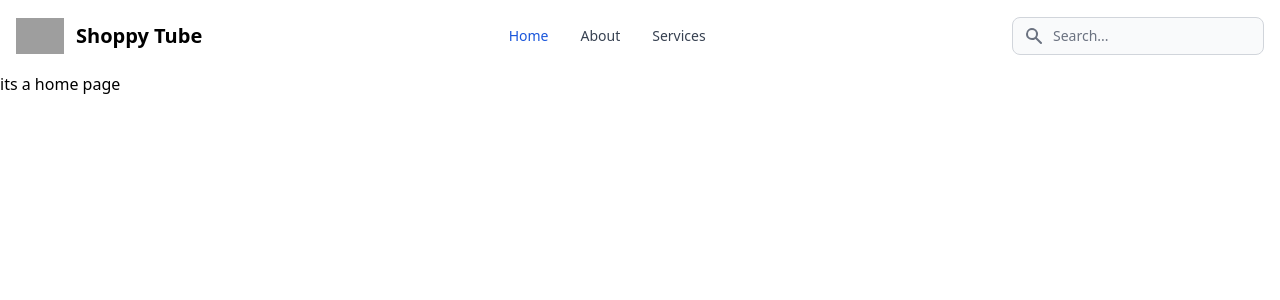
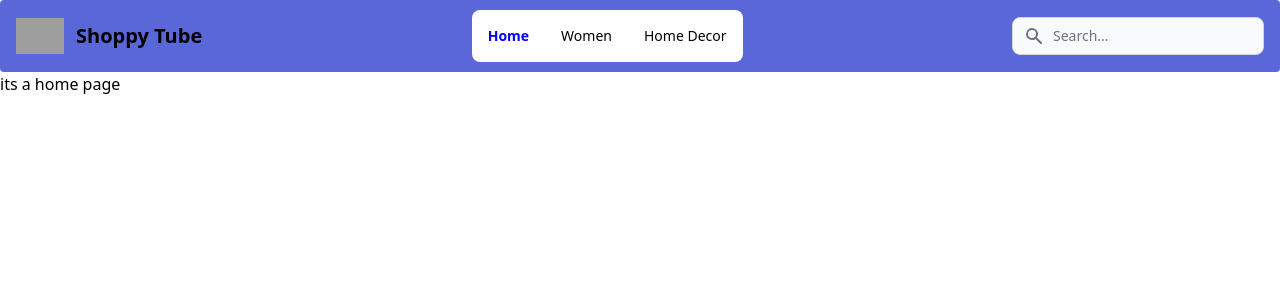
Before and after one commit to neithalrajpurohit/ShoppyTube, a React (Create React App) app: page / in a window 1280 px wide. Shown: the top 300 px of the page. Built offline with nearby package versions, Linux system fonts and the light colour scheme; grey boxes are pictures that could not be loaded.

Commit message:
settingCategories&Products

```diff
--- a/src/App.js
+++ b/src/App.js
@@ -1,12 +1,18 @@
 import "./App.css";
 import Home from "./Components/Home";
 import Header from "./Components/Header";
+import Women from "./Components/Women";
+import Homedecor from "./Components/Homedecor";
+import ProductList from "./Components/ProductList";
 import { Route, Routes } from "react-router-dom";
 function App() {
   return (
     <div>
       <Routes>
         <Route path="/" element={<Home />} />
+        <Route path="/women" element={<Women />} />
+        <Route path="/homedecor" element={<Homedecor />} />
+        <Route path="/product/:categoryId" element={<ProductList />} />
       </Routes>
     </div>
   );
--- /dev/null
+++ b/src/Components/CategoryCard.jsx
@@ -0,0 +1,29 @@
+import React from "react";
+import { useNavigate } from "react-router-dom";
+
+const CategoryCard = ({ id, title, imageUrl }) => {
+  const navigate = useNavigate();
+  console.log(imageUrl);
+  return (
+    <div
+      className="w-[300px] h-[400px] bg-white border cursor-pointer border-gray-200 rounded-lg shadow dark:bg-gray-800 dark:border-gray-700"
+      onClick={() => navigate(`/product/${id}`)}>
+      <div className="w-[300px] h-[300px]">
+        <img className="rounded-t-lg w-full h-full " src={imageUrl} alt="" />
+      </div>
+
+      <div className="p-5">
+        <h5 className="mb-2 text-2xl font-bold tracking-tight text-gray-900 dark:text-white">
+          {title}
+        </h5>
+
+        {/* <p className="mb-3 font-normal text-gray-700 dark:text-gray-400">
+          Here are the biggest enterprise technology acquisitions of 2021 so
+          far, in reverse chronological order.
+        </p> */}
+      </div>
+    </div>
+  );
+};
+
+export default CategoryCard;
--- a/src/Components/Header.jsx
+++ b/src/Components/Header.jsx
@@ -1,18 +1,13 @@
 import React from "react";
-import { getCategories } from "../features/Category/CategorySlice";
-import { useSelector, useDispatch } from "react-redux";
-import { useEffect } from "react";
-import { Link } from "react-router-dom";
+
+import { NavLink } from "react-router-dom";
+import useCategories from "../CustomHooks/useCategories";
+
 const Header = () => {
-  const dispatch = useDispatch();
-  const category = useSelector((state) => state.category);
+  const [WomenCategory, decorCategory] = useCategories();
 
-  useEffect(() => {
-    dispatch(getCategories());
-  }, []);
-  console.log(category);
   return (
-    <nav className="bg-white border-gray-200 px-2 sm:px-4 py-2.5 rounded dark:bg-gray-900">
+    <nav className="bg-[#5a67d8] border-gray-200 px-2 sm:px-4 py-2.5 rounded dark:bg-gray-900">
       <div className="container flex flex-wrap items-center justify-between mx-auto">
         <a href="https://flowbite.com/" className="flex items-center">
           <img
@@ -116,26 +111,44 @@ const Header = () => {
           </div>
           <ul className="flex flex-col p-4 mt-4 border border-gray-100 rounded-lg bg-gray-50 md:flex-row md:space-x-8 md:mt-0 md:text-sm md:font-medium md:border-0 md:bg-white dark:bg-gray-800 md:dark:bg-gray-900 dark:border-gray-700">
             <li>
-              <a
-                href="#"
+              <NavLink
+                style={({ isActive }) => {
+                  return {
+                    color: isActive ? "blue" : "black",
+                    fontWeight: isActive ? "bold" : "normal",
+                  };
+                }}
+                to="/"
                 className="block py-2 pl-3 pr-4 text-white bg-blue-700 rounded md:bg-transparent md:text-blue-700 md:p-0 dark:text-white"
                 aria-current="page">
                 Home
-              </a>
+              </NavLink>
             </li>
             <li>
-              <a
-                href="#"
+              <NavLink
+                style={({ isActive }) => {
+                  return {
+                    color: isActive ? "blue" : "black",
+                    fontWeight: isActive ? "bold" : "normal",
+                  };
+                }}
+                to="/women"
                 className="block py-2 pl-3 pr-4 text-gray-700 rounded hover:bg-gray-100 md:hover:bg-transparent md:hover:text-blue-700 md:p-0 md:dark:hover:text-white dark:text-gray-400 dark:hover:bg-gray-700 dark:hover:text-white md:dark:hover:bg-transparent dark:border-gray-700">
-                About
-              </a>
+                Women
+              </NavLink>
             </li>
             <li>
-              <a
-                href="#"
+              <NavLink
+                style={({ isActive }) => {
+                  return {
+                    color: isActive ? "blue" : "black",
+                    fontWeight: isActive ? "bold" : "normal",
+                  };
+                }}
+                to="/homedecor"
                 className="block py-2 pl-3 pr-4 text-gray-700 rounded hover:bg-gray-100 md:hover:bg-transparent md:hover:text-blue-700 md:p-0 dark:text-gray-400 md:dark:hover:text-white dark:hover:bg-gray-700 dark:hover:text-white md:dark:hover:bg-transparent dark:border-gray-700">
-                Services
-              </a>
+                Home Decor
+              </NavLink>
             </li>
           </ul>
         </div>
--- /dev/null
+++ b/src/Components/Homedecor.jsx
@@ -0,0 +1,29 @@
+import React from "react";
+import Header from "./Header";
+import useCategories from "../CustomHooks/useCategories";
+import CategoryCard from "./CategoryCard";
+
+const Homedecor = () => {
+  const [womenCategory, decorCategory] = useCategories();
+  console.log(decorCategory);
+  return (
+    <div>
+      <Header />
+      <h1 className="text-[30px] text-center p-[30px]">Shop by Categories</h1>
+      <div className="flex flex-wrap items-center max-w-[1200px] justify-center mx-auto gap-10">
+        {decorCategory.map((decor) => {
+          return (
+            <CategoryCard
+              key={decor.id}
+              id={decor.id}
+              title={decor.title}
+              imageUrl={decor.imageUrl}
+            />
+          );
+        })}
+      </div>
+    </div>
+  );
+};
+
+export default Homedecor;
--- /dev/null
+++ b/src/Components/ProductCard.jsx
@@ -0,0 +1,7 @@
+import React from "react";
+
+const ProductCard = () => {
+  return <div>ProductCard</div>;
+};
+
+export default ProductCard;
--- /dev/null
+++ b/src/Components/ProductList.jsx
@@ -0,0 +1,36 @@
+import React, { useEffect } from "react";
+import { useSelector, useDispatch } from "react-redux";
+import useCategories from "../CustomHooks/useCategories";
+import { useParams } from "react-router-dom";
+import { getProductsByCategory } from "../features/Products/ProductSlice";
+
+const ProductList = () => {
+  const dispatch = useDispatch();
+  const productData = useSelector((state) => state.product.data.products);
+
+  const [womenProduct, decorProduct, womenBrand] = useCategories();
+  let params = useParams();
+
+  useEffect(() => {
+    dispatch(getProductsByCategory({ id: params.categoryId }));
+  }, []);
+
+  return (
+    <div>
+      {productData.map((product) => {
+        return (
+          <div key={product.id}>
+            {product.brand}
+            <li>{product.sellingPrice}</li>
+            <li>{product.marketPrice}</li>
+            <h2>{product.title}</h2>
+            <img src={product.images[0]} />
+          </div>
+        );
+      })}
+      ProductList
+    </div>
+  );
+};
+
+export default ProductList;
--- /dev/null
+++ b/src/Components/Women.jsx
@@ -0,0 +1,29 @@
+import React from "react";
+import useCategories from "../CustomHooks/useCategories";
+import Header from "./Header";
+import CategoryCard from "./CategoryCard";
+const Women = () => {
+  const [womenCategory, decorCategory] = useCategories();
+  console.log(womenCategory);
+  return (
+    <div>
+      <Header />
+      <h1 className="text-[30px] text-center p-[30px]">Shop by Categories</h1>
+      <div className="flex flex-wrap items-center max-w-[1200px] justify-center mx-auto gap-10">
+        {womenCategory.map((women) => {
+          return (
+            <CategoryCard
+              key={women.id}
+              id={women.id}
+              title={women.title}
+              imageUrl={women.imageUrl}
+            />
+          );
+        })}
+      </div>
+      Women
+    </div>
+  );
+};
+
+export default Women;
--- /dev/null
+++ b/src/CustomHooks/useCategories.js
@@ -0,0 +1,19 @@
+import React, { useEffect } from "react";
+import { useSelector, useDispatch } from "react-redux";
+import {
+  getCategories,
+  getWomenBrands,
+} from "../features/Category/CategorySlice";
+
+const useCategories = () => {
+  const dispatch = useDispatch();
+  const category = useSelector((state) => state.category.data);
+
+  useEffect(() => {
+    dispatch(getCategories());
+    dispatch(getWomenBrands());
+  }, []);
+  return [category.women, category.decor, category.brands];
+};
+
+export default useCategories;
--- a/src/data/categories.json
+++ b/src/data/categories.json
@@ -24,7 +24,7 @@
     "type": "women"
   },
   {
-    "title": "Women's Western War",
+    "title": "Women's Western Wear",
     "id": 5,
     "imageUrl": "https://encrypted-tbn0.gstatic.com/shopping?q=tbn:ANd9GcQ1oGRWKQBlEI5VUUiEp_GaUfp8gmVo8YkkXrEvaEmU6XIz88MW-ZA4Fp4swhBLLAA_lt0Z1ZFCAYsQAFOFesXCxCgEZXQo&usqp=CAE",
     "type": "women"
--- /dev/null
+++ b/src/features/Products/ProductSlice.js
@@ -0,0 +1,25 @@
+import { createSlice } from "@reduxjs/toolkit";
+import productData from "../../data/products.json";
+
+const initialState = {
+  data: {
+    products: [],
+  },
+};
+
+export const ProductSlice = createSlice({
+  name: "products",
+  initialState,
+  reducers: {
+    getProductsByCategory: (state, action) => {
+      let allProducts = productData.filter(
+        (product) => product.categoryID === Number(action.payload.id)
+      );
+      state.data.products = allProducts;
+      console.log(action);
+    },
+  },
+});
+
+export const { getProductsByCategory } = ProductSlice.actions;
+export default ProductSlice.reducer;
--- a/src/store.jsx
+++ b/src/store.jsx
@@ -1,6 +1,6 @@
 import { configureStore } from "@reduxjs/toolkit";
 import categoryReducer from "./features/Category/CategorySlice";
-
+import productReducer from "./features/Products/ProductSlice";
 export const store = configureStore({
-  reducer: { category: categoryReducer },
+  reducer: { category: categoryReducer, product: productReducer },
 });
```
Also changed, not shown: src/features/Category/CategorySlice.js (+20 -2 lines).
